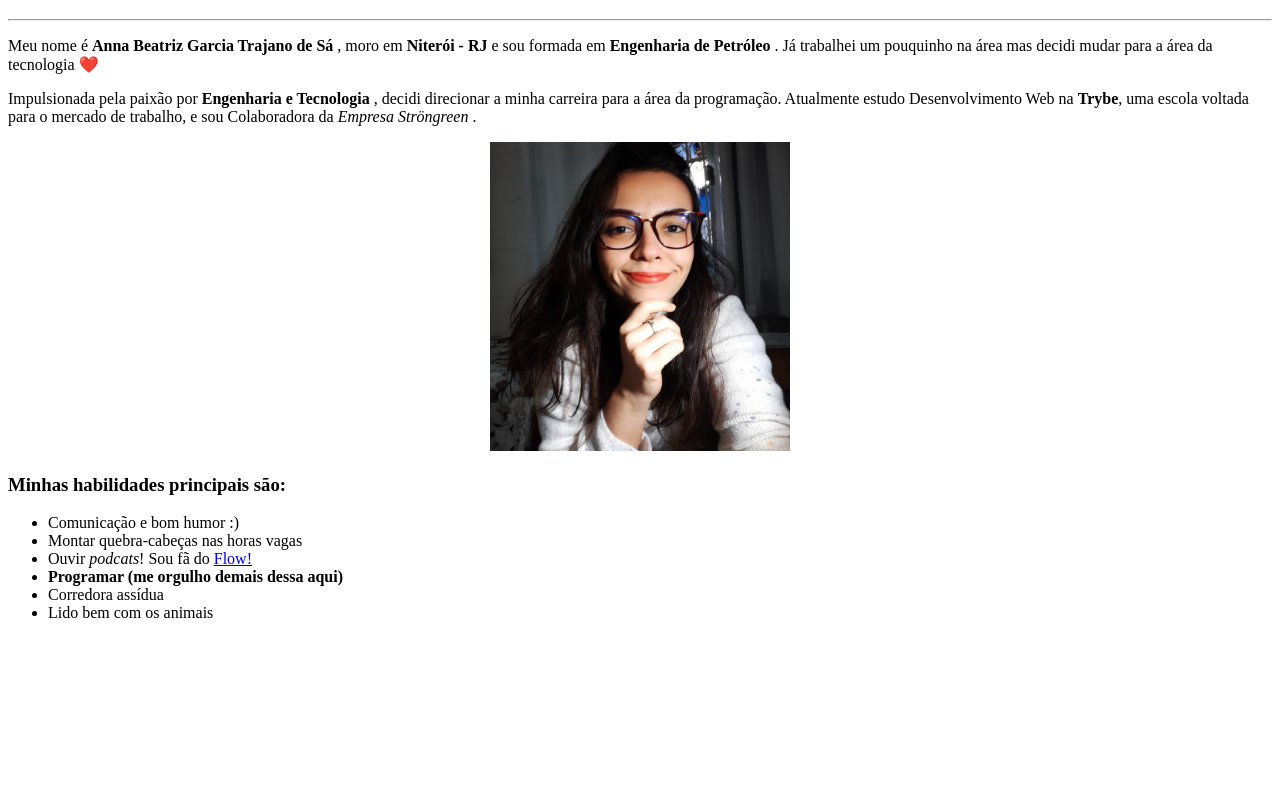
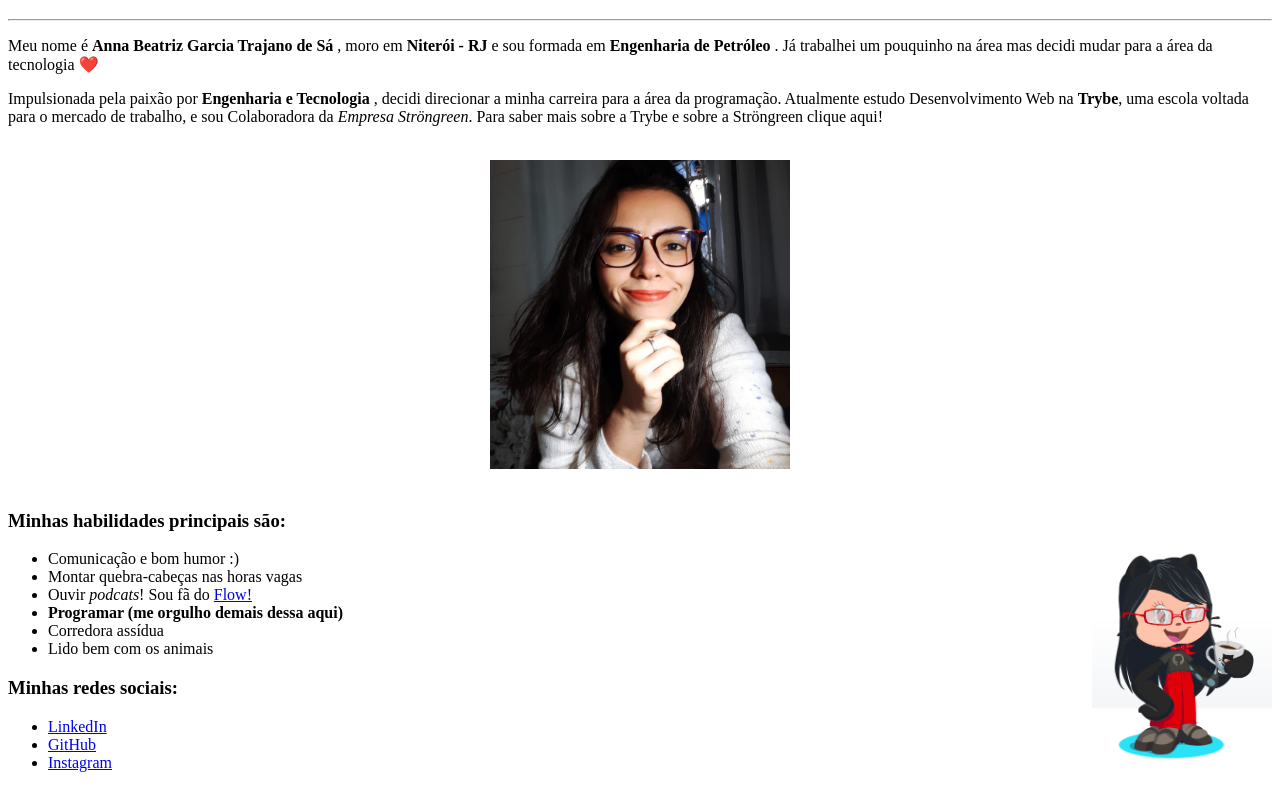
Before and after one commit to annabia95/annabia95.github.io, a plain HTML site: page index.html in a window 1280 px wide. Shown: the part 61-849 px from the top of the page. Before the commit the page ends 800 px from the top, so only its background shows below. Drawn offline with Linux system fonts and the light colour scheme.

Commit message:
Adicionando mais links externos e redes sociais

```diff
--- a/index.html
+++ b/index.html
@@ -18,13 +18,17 @@
     <br>
   <p>Impulsionada pela paixão por <strong>Engenharia e Tecnologia</strong> , decidi direcionar a minha carreira para a
     área da programação. Atualmente estudo Desenvolvimento Web na <strong>Trybe</strong>, uma escola voltada para o
-    mercado de trabalho, e sou Colaboradora da <em>Empresa Ströngreen</em> .</p>
-
+    mercado de trabalho, e sou Colaboradora da <em>Empresa Ströngreen</em>. Para saber mais sobre a Trybe e sobre a
+    Ströngreen clique aqui! </p>
+  <br>
   <center>
     <img src="1.jpeg" alt="Foto da Anna" width="300px">
   </center>
+  <br>
+  <h3>Minhas habilidades principais são:</h3>
 
-  <h3>Minhas habilidades principais são:</h3>
+  <img src="2.png" alt="Foto do Octcat" align="right" width="180px">
+
   <ul>
     <li>Comunicação e bom humor :)</li>
     <li>Montar quebra-cabeças nas horas vagas</li>
@@ -33,10 +37,12 @@
     <li><strong>Programar (me orgulho demais dessa aqui)</strong> </li>
     <li>Corredora assídua </li>
     <li>Lido bem com os animais</li>
-
-
-
-
+  </ul>
+  <h3>Minhas redes sociais:</h3>
+  <ul>
+    <li> <a href="www.linkedin.com/in/anna-beatriz-trajano-de-sá"target="_blank" >LinkedIn</a></li>
+    <li> <a href="https://github.com/annabia95" target="_blank" >GitHub</a></li>
+    <li> <a href="https://www.instagram.com/annabiatrajano/" target="_blank" >Instagram</a></li>
   </ul>
 </body>
 
```
Also changed, not shown: 2.png (added). Lines whose indentation alone changed are shown as unchanged.
